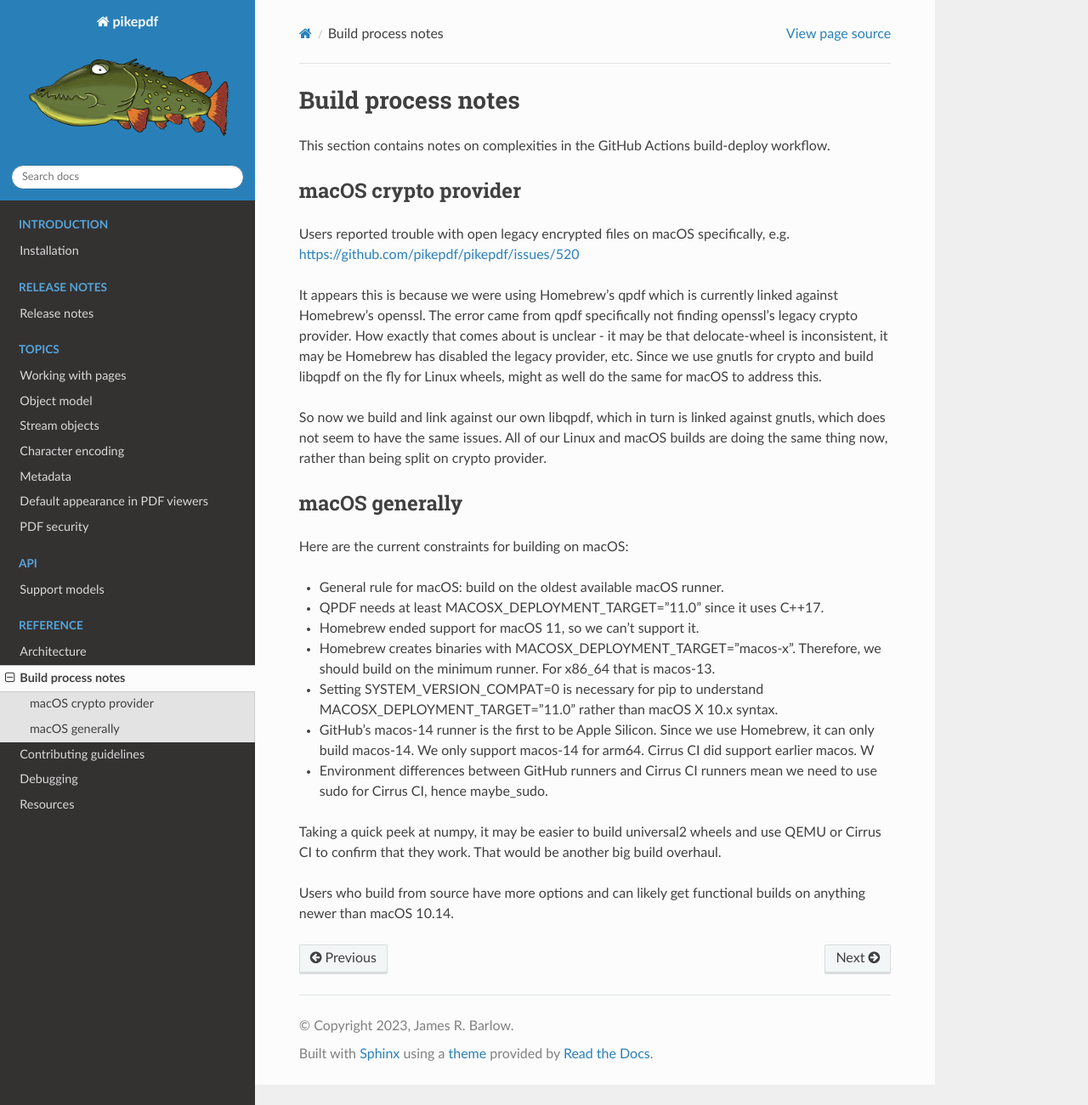
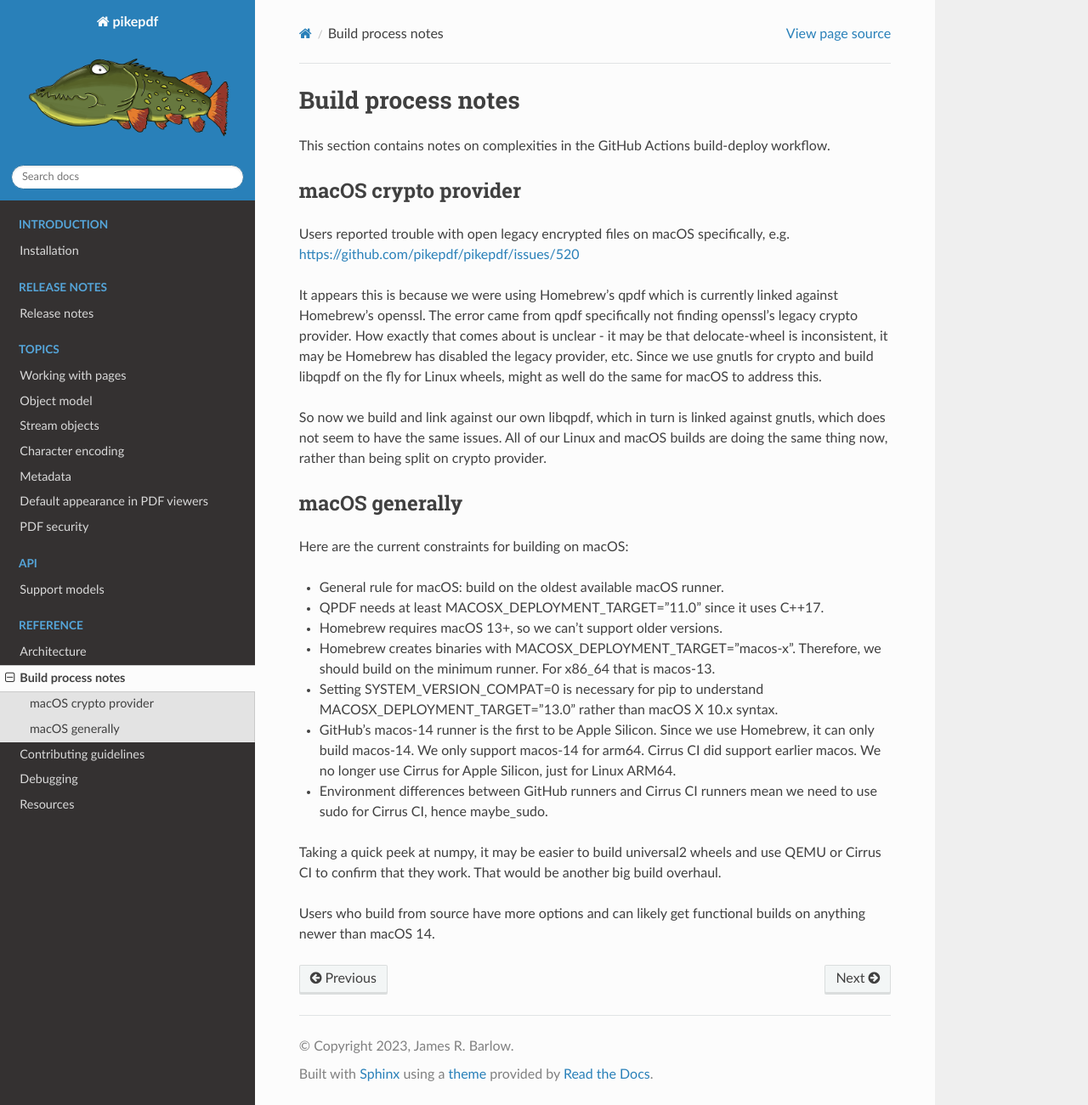
Before and after one commit to pikepdf/pikepdf, a Sphinx documentation site: the page built from docs/references/build.rst, in a window 1280 px wide and 1301 px high. Shown: the whole window at 85% size. Built offline with Sphinx 7.4.7 and the Read the Docs theme 3.1.0, drawn with Linux system fonts in a browser that asks for light colours; pages that are not in the unit, such as notebooks, are missing from menus.

```diff
--- a/docs/installation.rst
+++ b/docs/installation.rst
@@ -39,7 +39,7 @@ Binary wheels should work on most systems, **provided a recent version
 of pip is used to install them**. Old versions of pip, especially before 20.0,
 may fail to check appropriate versions.
 
-macOS 10.14 or newer is typically required for binary wheels. Older versions may
+macOS 14 or newer is typically required for binary wheels. Older versions may
 work if compiled from source.
 
 Windows 7 or newer is required. Windows wheels include a recent copy of libqpdf.
--- a/docs/references/build.rst
+++ b/docs/references/build.rst
@@ -34,18 +34,19 @@ Here are the current constraints for building on macOS:
 - QPDF needs at least MACOSX_DEPLOYMENT_TARGET="11.0" since it uses
   C++17.
 
-- Homebrew ended support for macOS 11, so we can't support it.
+- Homebrew requires macOS 13+, so we can't support older versions.
 
 - Homebrew creates binaries with MACOSX_DEPLOYMENT_TARGET="macos-x".
   Therefore, we should build on the minimum runner. For x86_64 that is
   macos-13.
 
 - Setting SYSTEM_VERSION_COMPAT=0 is necessary for pip to understand
-  MACOSX_DEPLOYMENT_TARGET="11.0" rather than macOS X 10.x syntax.
+  MACOSX_DEPLOYMENT_TARGET="13.0" rather than macOS X 10.x syntax.
 
 - GitHub's macos-14 runner is the first to be Apple Silicon. Since we
   use Homebrew, it can only build macos-14. We only support macos-14
-  for arm64. Cirrus CI did support earlier macos. W
+  for arm64. Cirrus CI did support earlier macos. We no longer use
+  Cirrus for Apple Silicon, just for Linux ARM64.
 
 - Environment differences between GitHub runners and Cirrus CI runners
   mean we need to use sudo for Cirrus CI, hence maybe_sudo.
@@ -55,4 +56,4 @@ and use QEMU or Cirrus CI to confirm that they work. That would be another
 big build overhaul.
 
 Users who build from source have more options and can likely get
-functional builds on anything newer than macOS 10.14.
+functional builds on anything newer than macOS 14.
```
Also changed, not shown: docs/binary-wheels.csv (+7 -7 lines), docs/releasenotes/version9.rst (+9 -0 lines).
